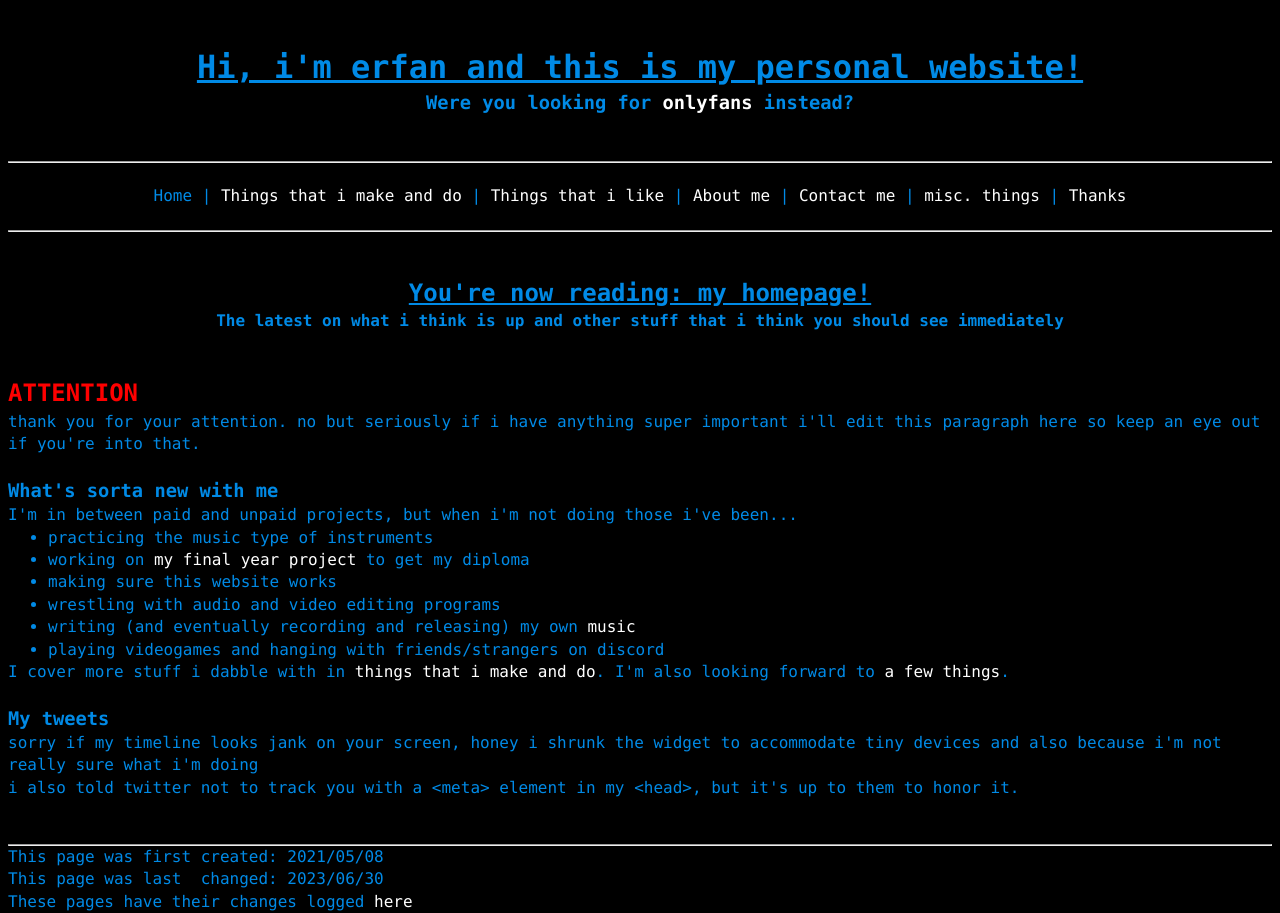
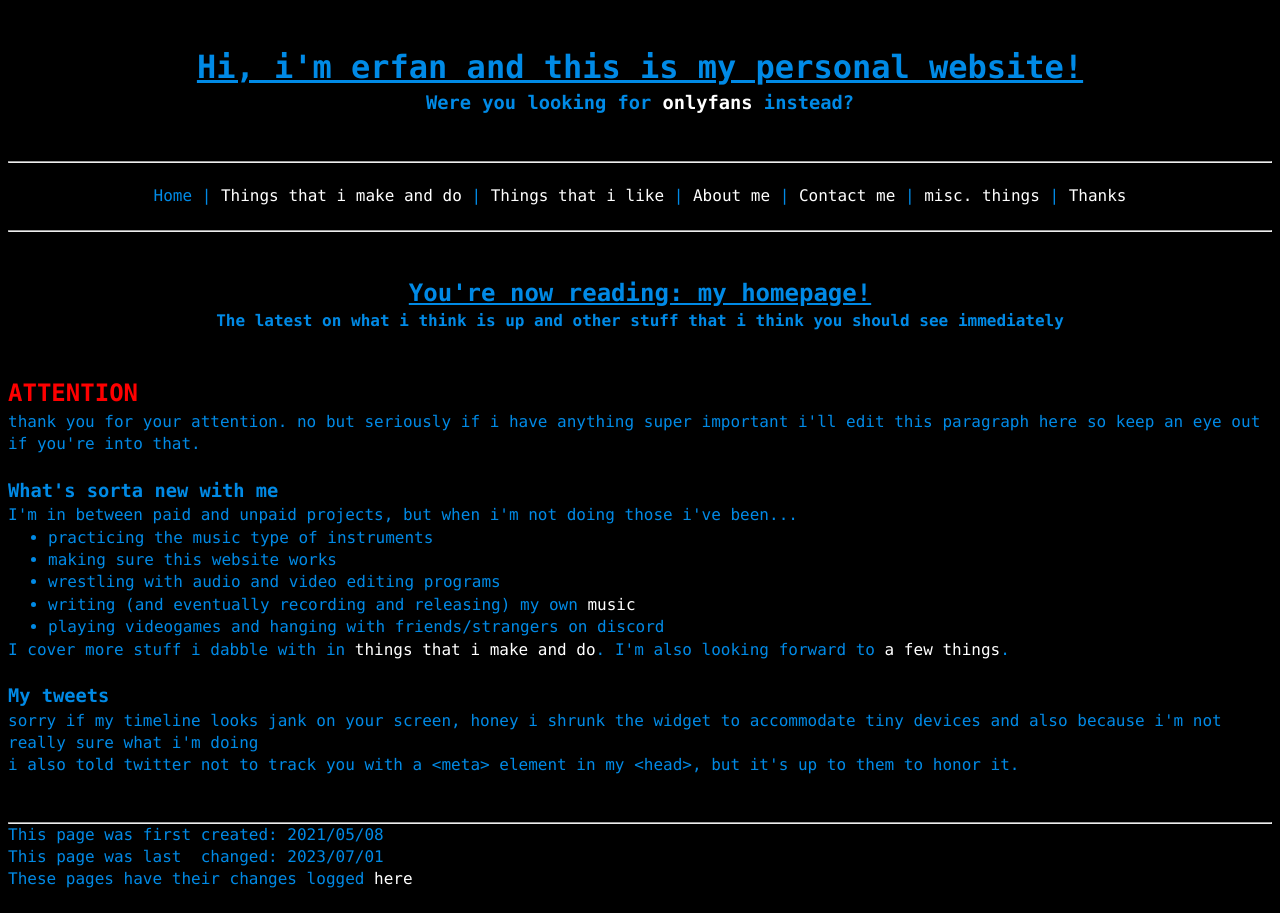
Before and after one commit to a-erfan-aa/a-erfan-aa.github.io, a Jekyll site: the page built from index.html, in a window 1280 px wide. Built offline with Jekyll 4.4.1, drawn with Linux system fonts in a browser that asks for light colours; comment, search, counter and statistics services are not loaded.

Commit message:
Remove diploma from index.html
Also update lastChanged

```diff
--- a/index.html
+++ b/index.html
@@ -3,7 +3,7 @@ layout: default
 title: My homepage
 description: It's my website haha
 firstCreated: 2021/05/08
-lastChanged: 2023/06/30
+lastChanged: 2023/07/01
 ---
 <!-- title and subtitle -->
 <div>
@@ -27,7 +27,6 @@ lastChanged: 2023/06/30
 	<p>I'm in between paid and unpaid projects, but when i'm not doing those i've been...</p>
 		<ul>
 			<li>practicing the music type of instruments</li>
-			<li>working on <a href="/things-i-make/diploma">my final year project</a> to get my diploma</li>
 			<li>making sure this website works</li>
 			<li>wrestling with audio and video editing programs</li>
 			<li>writing (and eventually recording and releasing) my own <a href="/things-i-make/music">music</a></li>
```
